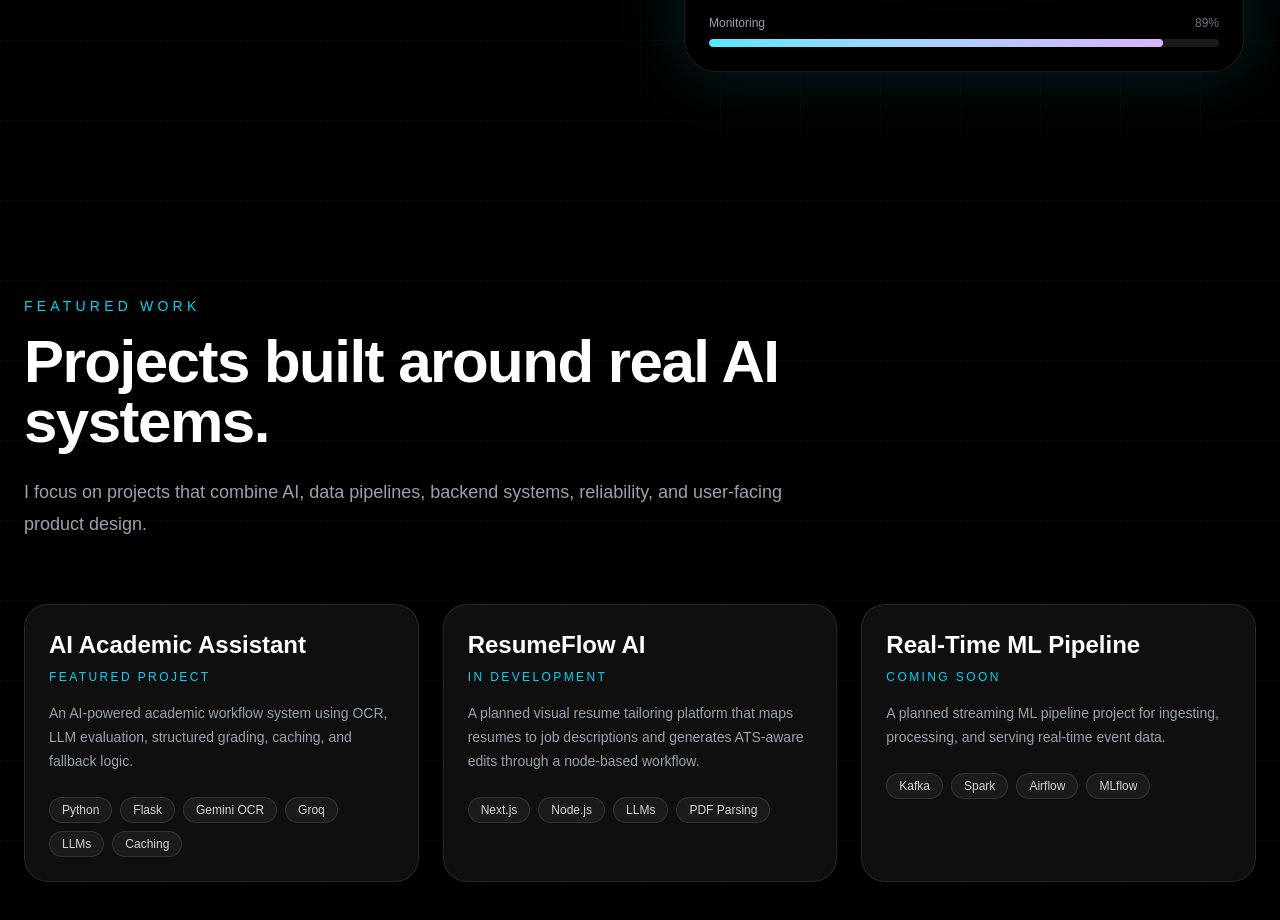
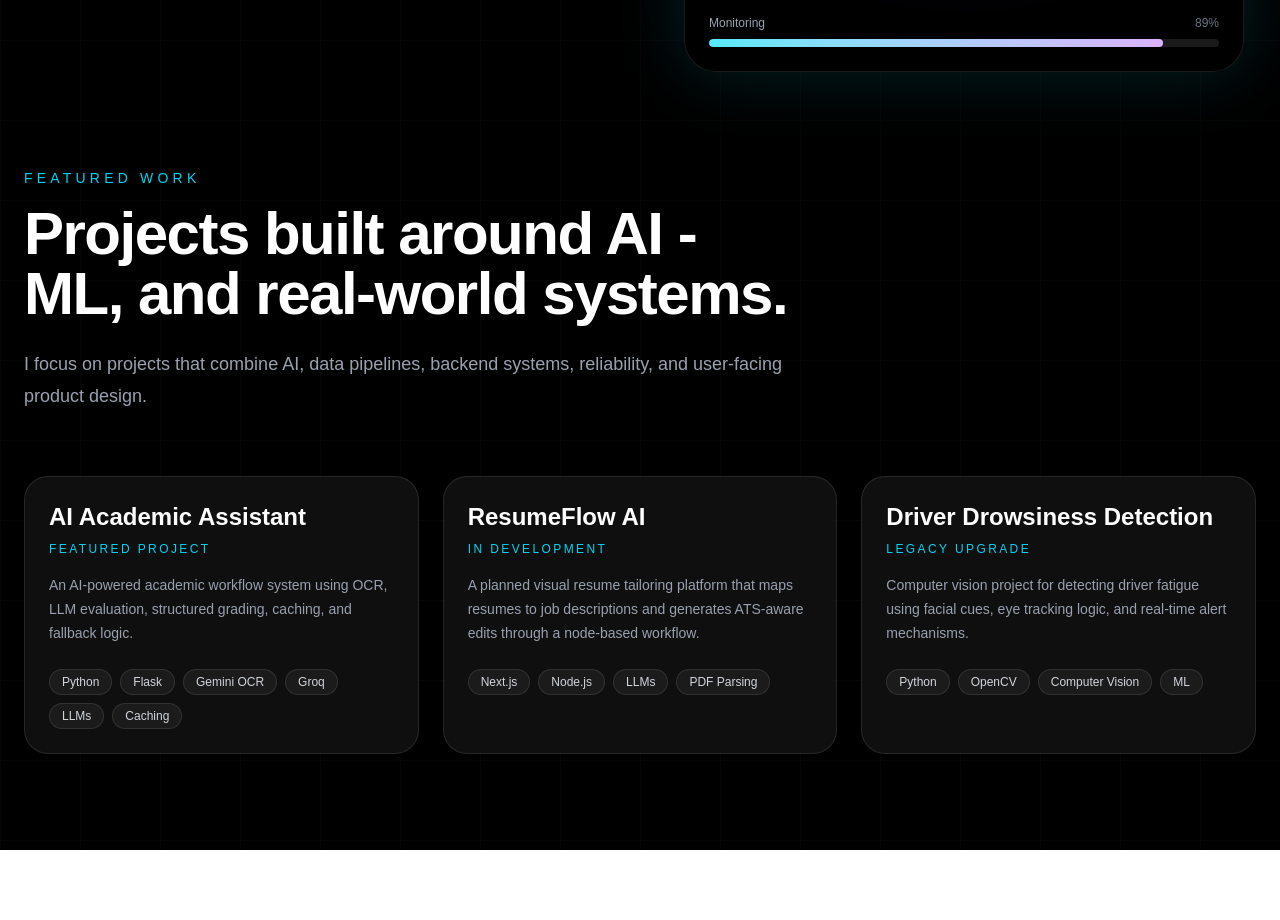
Before and after one commit to ishan1904/Ishan-Portfolio, a Next.js app: page / in a window 1280 px wide. Shown: the part 760-1680 px from the top of the page. After the commit the page ends 1610 px from the top, so only its background shows below. Built offline with nearby package versions, Linux system fonts and the light colour scheme.

Commit message:
Refine hero layout and project section spacing

```diff
--- a/components/Hero.tsx
+++ b/components/Hero.tsx
@@ -5,7 +5,7 @@ import HeroVisual from "./HeroVisual";
 
 export default function Hero() {
   return (
-    <section className="relative z-10 mx-auto grid min-h-screen max-w-7xl items-center gap-16 px-6 py-28 lg:grid-cols-2">
+    <section className="relative z-10 mx-auto grid min-h-screen max-w-7xl items-start gap-16 px-6 py-28 pb-16 lg:grid-cols-2">
       {/* Left content */}
       <motion.div
         initial={{ opacity: 0, y: 40 }}
--- a/components/Projects.tsx
+++ b/components/Projects.tsx
@@ -13,12 +13,12 @@ const projects = [
       "A planned visual resume tailoring platform that maps resumes to job descriptions and generates ATS-aware edits through a node-based workflow.",
     tech: ["Next.js", "Node.js", "LLMs", "PDF Parsing"],
   },
-  {
-    title: "Real-Time ML Pipeline",
-    status: "Coming Soon",
+    {
+    title: "Driver Drowsiness Detection",
+    status: "Legacy Upgrade",
     description:
-      "A planned streaming ML pipeline project for ingesting, processing, and serving real-time event data.",
-    tech: ["Kafka", "Spark", "Airflow", "MLflow"],
+      "Computer vision project for detecting driver fatigue using facial cues, eye tracking logic, and real-time alert mechanisms.",
+    tech: ["Python", "OpenCV", "Computer Vision", "ML"],
   },
 ];
 
@@ -26,7 +26,7 @@ export default function Projects() {
   return (
     <section
       id="projects"
-      className="relative z-10 mx-auto max-w-7xl px-6 py-28"
+      className="relative z-10 mx-auto max-w-7xl px-6 pt-8 pb-24"
     >
       <div className="max-w-3xl">
         <p className="mb-4 text-sm font-medium uppercase tracking-[0.3em] text-cyan-400">
@@ -34,7 +34,7 @@ export default function Projects() {
         </p>
 
         <h2 className="text-4xl font-bold tracking-tight md:text-6xl">
-          Projects built around real AI systems.
+          Projects built around AI - ML, and real-world systems.
         </h2>
 
         <p className="mt-6 text-lg leading-8 text-gray-400">
```
